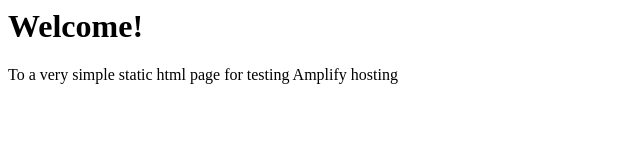
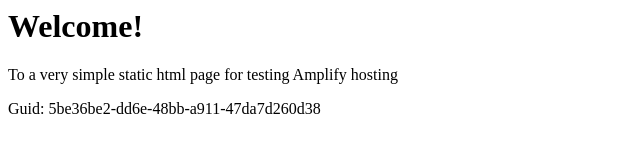
Before and after one commit to aws-aemilia-sin/Github-PR-Commit-Integration-Test-DoNotTouch-GitH-MJCD6L4M-v1-prod-ap-southeast-1, a website: page src/index.html in a window 1280 px wide. Shown: the whole page, without its empty margins (0-640 px from the left). Drawn offline with Linux system fonts and the light colour scheme.

Commit message:
commit from integ tests

```diff
--- a/src/index.html
+++ b/src/index.html
@@ -1,3 +1,5 @@
+
+
 <html lang="en">
 
 <head>
@@ -10,6 +12,6 @@
 <body>
     <h1>Welcome!</h1>
     <p>To a very simple static html page for testing Amplify hosting</p>
-</body>
+    <p>Guid: 5be36be2-dd6e-48bb-a911-47da7d260d38</p></body>
 
 </html>
```
